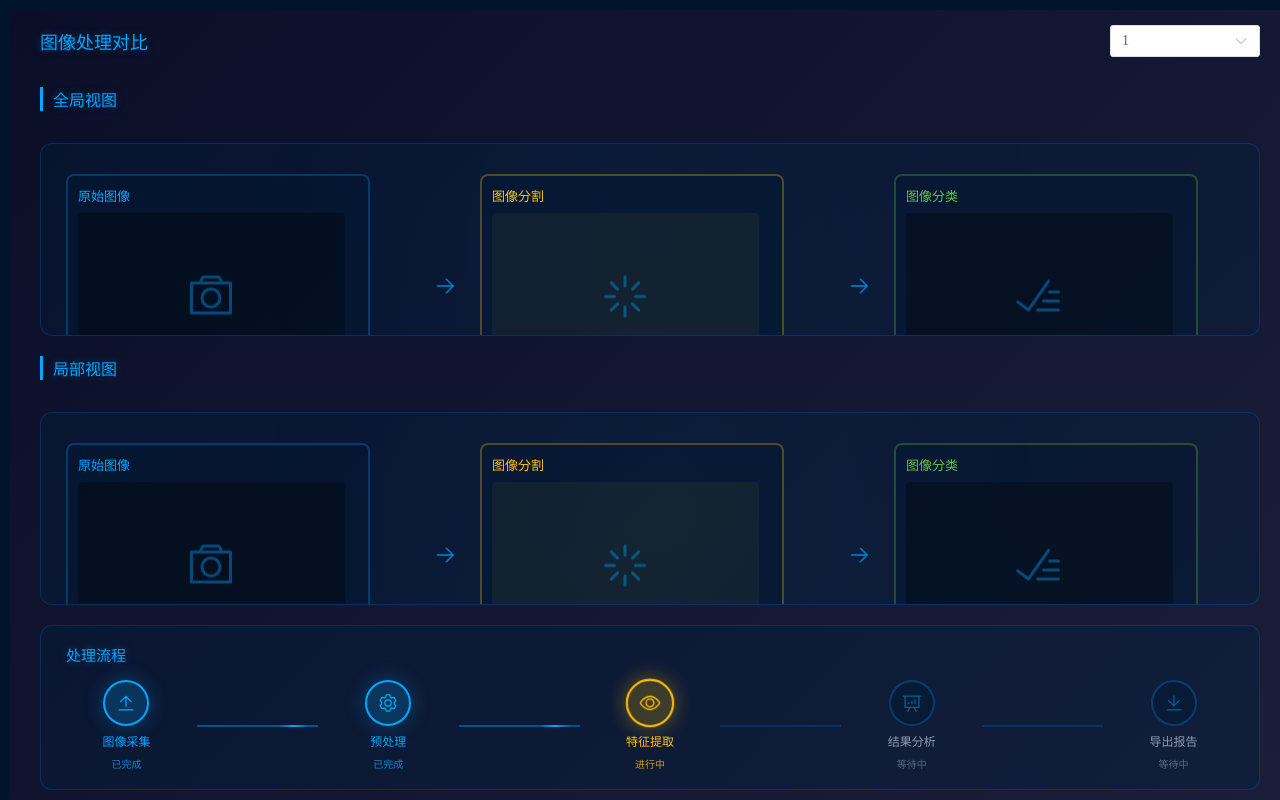
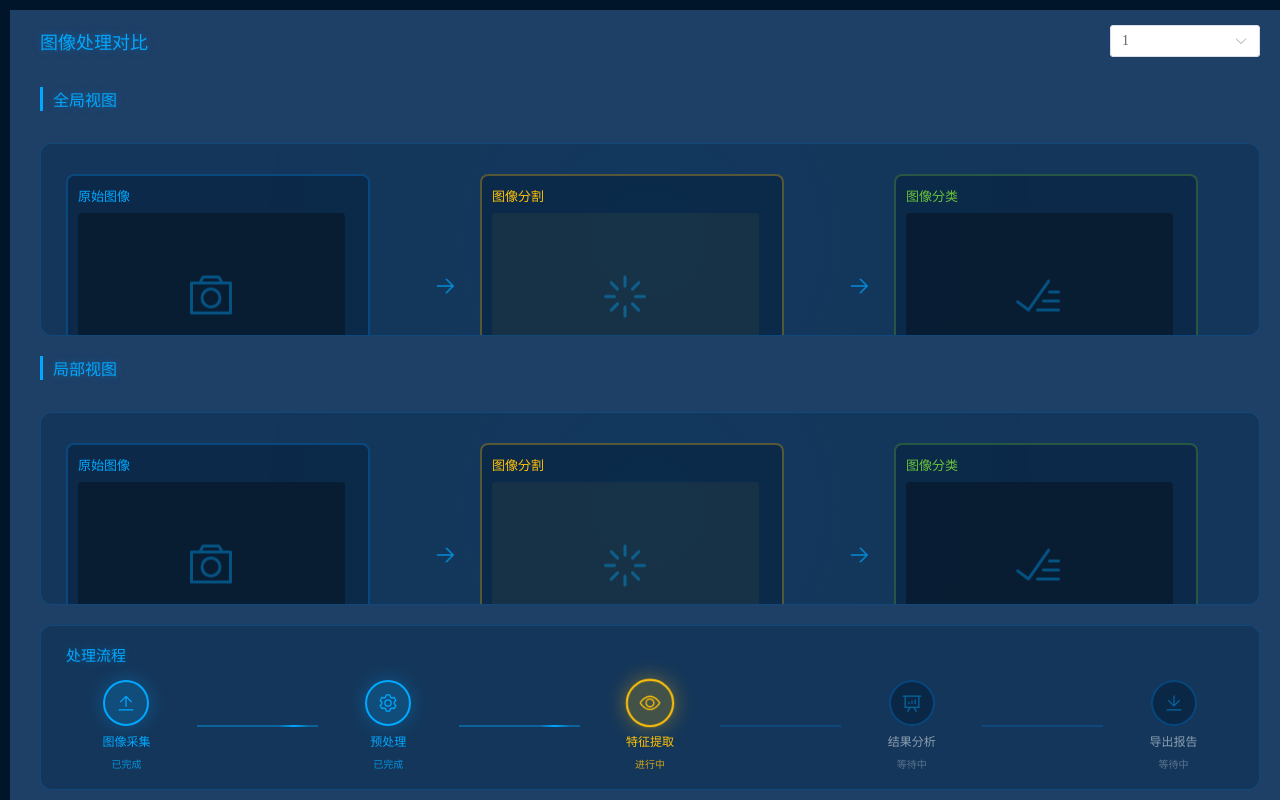
Before and after one commit to CSQAlan/sand-stone-project, a Vue app: page /image-processing in a window 1280 px wide. Built offline with nearby package versions, Linux system fonts and the light colour scheme.

Commit message:
更改了图像处理展示的背景颜色

```diff
--- a/src/main/index.js
+++ b/src/main/index.js
@@ -297,7 +297,7 @@ app.whenReady().then(() => {
       show: false,
       autoHideMenuBar: true,
       title: '图像处理展示',
-      backgroundColor: '#0a0e27',
+      backgroundColor: 'rgb(30, 63, 102)',
       webPreferences: {
         preload: join(__dirname, '../preload/index.js'),
         sandbox: false,
--- a/src/renderer/src/components/ImageProcessing.vue
+++ b/src/renderer/src/components/ImageProcessing.vue
@@ -395,7 +395,7 @@ onMounted(() => {
 .image-processing {
   width: 100%;
   height: 100%;
-  background: linear-gradient(135deg, #0a0e27 0%, #1a1e3a 100%);
+  background: rgb(30, 63, 102);
   display: flex;
   flex-direction: column;
   overflow: hidden;
--- a/src/renderer/src/views/ImageProcessingPage.vue
+++ b/src/renderer/src/views/ImageProcessingPage.vue
@@ -25,5 +25,6 @@ onMounted(() => {
   width: 100vw;
   height: 100vh;
   overflow: hidden;
+  background: rgb(30, 63, 102);
 }
 </style>
```
